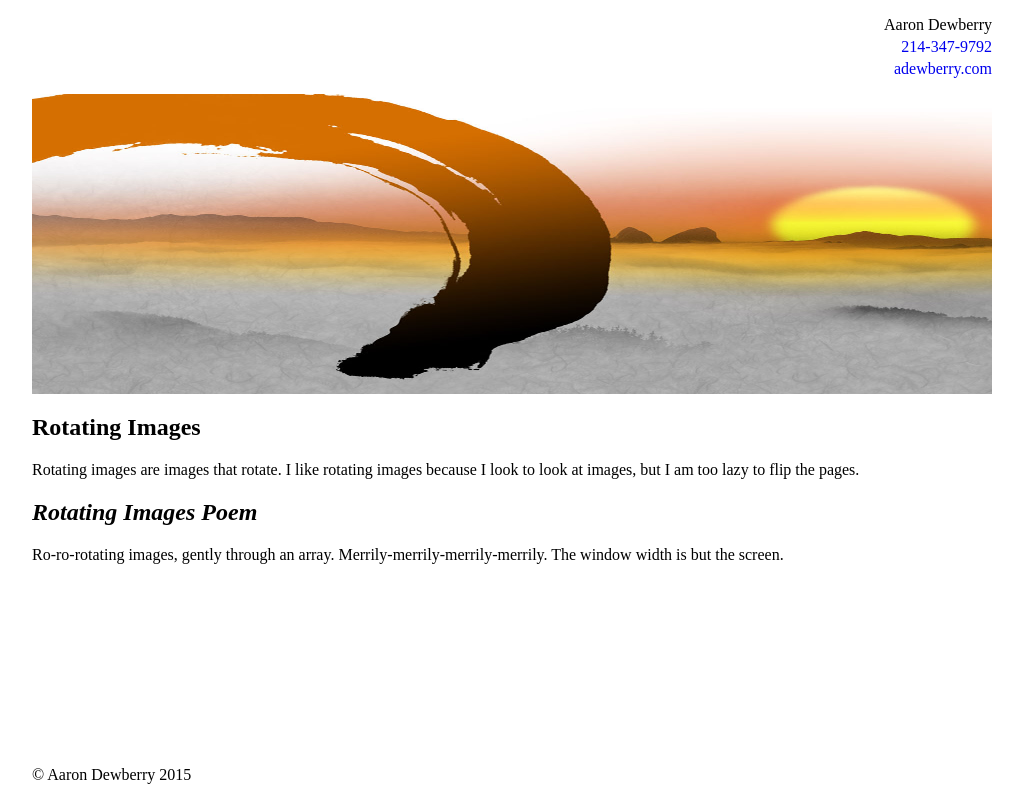
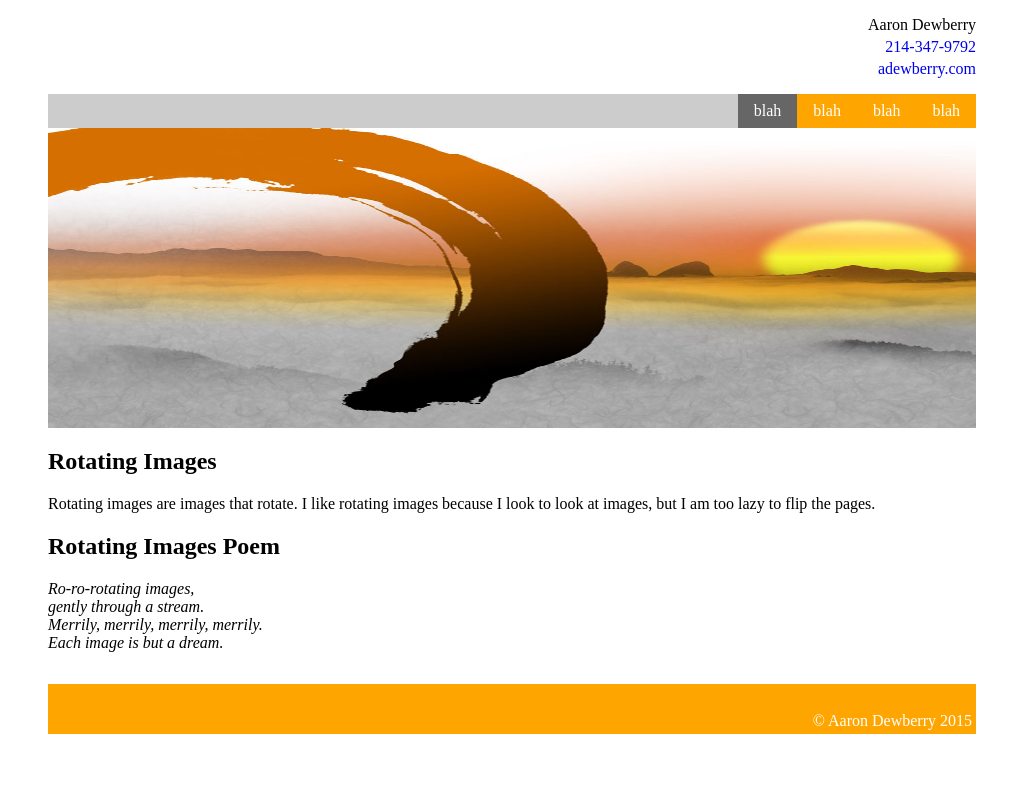
Before and after one commit to altrae/js-playground, a plain HTML site: page test.html in a window 1280 px wide. Shown: the whole page, without its empty margins (128-1151 px from the left). Drawn offline with nearby package versions, Linux system fonts and the light colour scheme.

Commit message:
added navigation, poem, and modified footer

```diff
--- a/test.html
+++ b/test.html
@@ -10,17 +10,30 @@
         -moz-box-sizing:border-box;
              box-sizing:border-box;
 }
-body { margin:0 auto; max-width:960px; }
+body { margin:0 auto; max-width:960px; padding:0 1em; }
 header { margin:1em 0 0; }
+#content { min-height:100%; margin-bottom:-50px; }
+#content:after { content:""; display:block; }
+footer, #content:after {
+  height:50px;
+}
 section { margin:1em 0; border-bottem:1px solid black; }
-footer { position:fixed; bottom:0; margin:1em 0; }
-#hero { position:relative; height:300px; }
+footer { background-color:orange; margin:1em 0; width:100%; padding:.25em; position:relative; color:#FFF; }
+#copyright { position:absolute; bottom:.25em; right:.25em; }
+#hero { position:relative; height:300px; clear:both; }
 #hero img { position:absolute; z-index:0; max-width:100%; width:960px; height:300px; }
 #hero img.previous { z-index:1; }
 #hero img.current { z-index:2; }
 #contact { padding:0; margin:0 0 1em; text-align: right; }
 #contact li { margin:.25em 0; padding:0; list-style-type:none; }
 #contact a { text-decoration:none; }
+nav { background-color:#ccc; width:100%; overflow:auto; }
+nav ul { padding:0; margin:0; float:right; }
+nav ul li { margin:0 auto; padding:.5em 1em; float:left; list-style-type:none; background-color:orange; color:#FFF; }
+nav ul li a { color:#FFF; text-decoration:none; }
+nav ul li a:hover { color:blue; }
+.active { background-color:#666; }
+.highlighted { background-color:#ccc; }
 </style>
 </head>
 <body>
@@ -31,21 +44,29 @@ footer { position:fixed; bottom:0; margin:1em 0; }
             <li><a href="http://adewberry.com">adewberry.com</a></li>
         </ul>
 		<nav>
+			<ul>
+				<li class="active"><a href="#">blah</a></li>
+				<li><a href="#">blah</a></li>
+				<li><a href="http://google.com" target="_blank">blah</a></li>
+				<li><a href="#">blah</a></li>
+			</ul>
 		</nav>
 		<div id="hero">
 			<img class="current" src="1.jpg" />
 		</div>
 	</header>
+	<div id="content">
 		<section>
 			<h1>Rotating Images</h1>
 			<p>Rotating images are images that rotate. I like rotating images because I look to look at images, but I am too lazy to flip the pages.</p>
 		</section>
 		<section>
-		<h1><em>Rotating Images Poem</em></h1>
-		<p>Ro-ro-rotating images, gently through an array. Merrily-merrily-merrily-merrily. The window width is but the screen.</p>
+			<h1>Rotating Images Poem</h1>
+			<p><em>Ro-ro-rotating images,<br />gently through a stream.<br />Merrily, merrily, merrily, merrily.<br />Each image is but a dream.</em></p>
 		</section>
+	</div>
 	<footer>
-		&copy Aaron Dewberry 2015
+		<span id="copyright">&copy Aaron Dewberry 2015</span>
 	</footer>
 <script src="http://ajax.googleapis.com/ajax/libs/jquery/1.9.1/jquery.min.js"></script>
 <script>
@@ -57,7 +78,23 @@ $(function() {
     ];
     createImages(imgs);
     setInterval(rotateImages, 6000);
+	var navItem = $("nav ul li");
+	$(navItem).hover(highlight, highlight);
+	$(navItem).click(setActive);
 });
+
+function highlight(evt) {
+	$(this).toggleClass("highlighted");
+}
+
+function setActive(evt) {
+	evt.preventDefault();
+	var navItem = $("nav ul li").not("active");
+	if(navItem) {
+		$(this).addClass("active");
+		$(this).siblings().removeClass("active");
+	}
+}
 
 function createImages(imgs) {
     $("#hero").empty();
```
Lines whose indentation alone changed are shown as unchanged.
